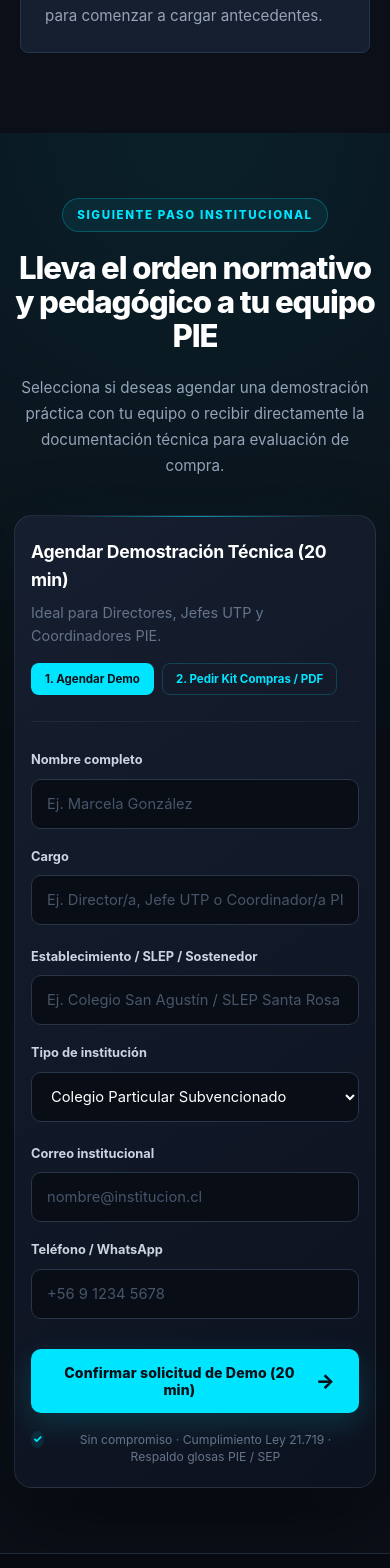
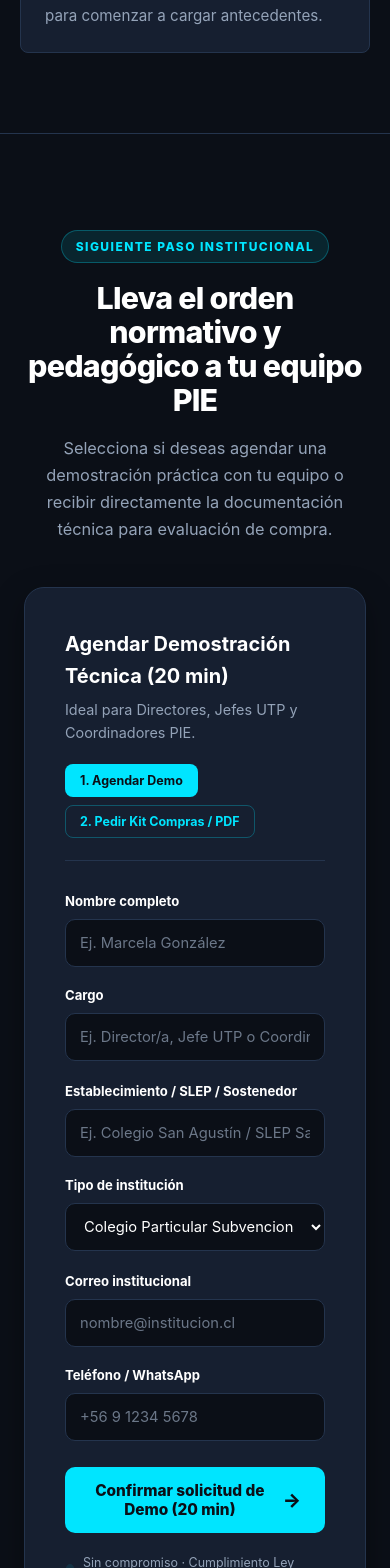
Before and after one commit to Milshakings/evaluaai-landing, a Next.js app: page / in a window 390 px wide. Shown: the part 9840-11408 px from the top of the page. Built offline with nearby package versions, Linux system fonts and the light colour scheme.

Commit message:
Update CTA.module.css

```diff
--- a/components/CTA.module.css
+++ b/components/CTA.module.css
@@ -1,13 +1,8 @@
 .section {
   position: relative;
-  padding: 110px 24px 100px;
-  background:
-    radial-gradient(
-      circle at 50% 0%,
-      rgba(0, 229, 255, 0.08),
-      transparent 45%
-    ),
-    #0b0f17;
+  padding: 96px 24px 90px;
+  background: var(--bg-dark);
+  border-top: 1px solid var(--border-color);
   overflow: hidden;
 }
 
@@ -19,26 +14,9 @@
   margin: 0 auto;
 }
 
-.backgroundGlow {
-  position: absolute;
-  width: 520px;
-  height: 520px;
-  top: 80px;
-  left: 50%;
-  transform: translateX(-50%);
-  background: rgba(0, 229, 255, 0.06);
-  filter: blur(100px);
-  border-radius: 50%;
-  pointer-events: none;
-}
-
-/* =========================
-   HEADER
-========================= */
-
 .header {
-  max-width: 850px;
-  margin: 0 auto 48px;
+  max-width: 820px;
+  margin: 0 auto 44px;
   text-align: center;
 }
 
@@ -46,179 +24,126 @@
   display: inline-flex;
   align-items: center;
   justify-content: center;
-  margin-bottom: 20px;
-  padding: 7px 14px;
-  border: 1px solid rgba(0, 229, 255, 0.25);
+  margin-bottom: 18px;
+  padding: 6px 14px;
+  border: 1px solid var(--brand-cyan-border);
   border-radius: 999px;
-  background: rgba(0, 229, 255, 0.07);
-  color: #00e5ff;
-  font-size: 0.72rem;
+  background: var(--brand-cyan-soft);
+  color: var(--brand-cyan);
+  font-size: 0.75rem;
   font-weight: 800;
-  letter-spacing: 0.14em;
+  letter-spacing: 0.12em;
   text-transform: uppercase;
 }
 
 .title {
   margin: 0;
-  color: #ffffff;
-  font-size: clamp(2rem, 4vw, 3.4rem);
+  color: var(--text-main);
+  font-size: clamp(1.9rem, 4vw, 3rem);
   font-weight: 800;
-  line-height: 1.08;
-  letter-spacing: -0.035em;
+  line-height: 1.12;
+  letter-spacing: -0.025em;
 }
 
 .description {
-  max-width: 720px;
-  margin: 22px auto 0;
-  color: #94a3b8;
-  font-size: 1.05rem;
-  line-height: 1.7;
+  max-width: 700px;
+  margin: 18px auto 0;
+  color: var(--text-muted);
+  font-size: 1.02rem;
+  line-height: 1.65;
 }
-
-/* =========================
-   CARD
-========================= */
 
 .card {
   position: relative;
   max-width: 920px;
   margin: 0 auto;
-  padding: 42px;
-  border: 1px solid rgba(148, 163, 184, 0.14);
-  border-radius: 24px;
-  background:
-    linear-gradient(
-      145deg,
-      rgba(22, 31, 48, 0.98),
-      rgba(13, 18, 31, 0.98)
-    );
-  box-shadow:
-    0 30px 80px rgba(0, 0, 0, 0.42),
-    0 0 50px rgba(0, 229, 255, 0.035);
-}
-
-.card::before {
-  content: "";
-  position: absolute;
-  top: 0;
-  left: 12%;
-  right: 12%;
-  height: 1px;
-  background: linear-gradient(
-    90deg,
-    transparent,
-    rgba(0, 229, 255, 0.6),
-    transparent
-  );
+  padding: 40px;
+  border: 1px solid var(--border-color);
+  border-radius: 20px;
+  background: var(--bg-card);
+  box-shadow: var(--shadow-card);
 }
 
 .cardHeader {
   display: flex;
   align-items: flex-start;
   justify-content: space-between;
-  gap: 24px;
-  margin-bottom: 34px;
-  padding-bottom: 26px;
-  border-bottom: 1px solid rgba(148, 163, 184, 0.1);
+  gap: 20px;
+  margin-bottom: 30px;
+  padding-bottom: 22px;
+  border-bottom: 1px solid var(--border-color);
 }
 
 .cardHeader h3 {
-  margin: 0 0 7px;
-  color: #ffffff;
+  margin: 0 0 6px;
+  color: var(--text-main);
   font-size: 1.25rem;
   font-weight: 700;
-  letter-spacing: -0.015em;
 }
 
 .cardHeader p {
   margin: 0;
-  color: #64748b;
+  color: var(--text-muted);
   font-size: 0.9rem;
 }
 
 .badge {
   flex-shrink: 0;
-  padding: 8px 13px;
-  border: 1px solid rgba(0, 229, 255, 0.2);
+  padding: 8px 14px;
+  border: 1px solid var(--brand-cyan-border);
   border-radius: 8px;
-  background: rgba(0, 229, 255, 0.06);
-  color: #00e5ff;
-  font-size: 0.72rem;
+  font-size: 0.78rem;
   font-weight: 700;
-  white-space: nowrap;
+  transition: all 0.2s ease;
 }
-
-/* =========================
-   FORM
-========================= */
 
 .form {
   display: flex;
   flex-direction: column;
-  gap: 22px;
+  gap: 20px;
 }
 
 .fieldGroup {
   display: grid;
   grid-template-columns: repeat(2, minmax(0, 1fr));
-  gap: 20px;
+  gap: 18px;
 }
 
 .field {
   display: flex;
   flex-direction: column;
-  gap: 8px;
+  gap: 7px;
 }
 
 .field label {
-  color: #cbd5e1;
-  font-size: 0.8rem;
+  color: var(--text-main);
+  font-size: 0.82rem;
   font-weight: 700;
 }
 
 .field input,
 .field select {
   width: 100%;
-  min-height: 50px;
-  padding: 13px 15px;
-  border: 1px solid #293548;
+  min-height: 48px;
+  padding: 12px 14px;
+  border: 1px solid var(--border-color);
   border-radius: 10px;
   outline: none;
-  background: #090d16;
-  color: #ffffff;
-  font-family: inherit;
+  background: var(--bg-dark);
+  color: var(--text-main);
   font-size: 0.92rem;
-  transition:
-    border-color 0.2s ease,
-    box-shadow 0.2s ease,
-    background 0.2s ease;
+  transition: border-color 0.2s ease;
 }
 
 .field input::placeholder {
-  color: #475569;
-}
-
-.field select {
-  cursor: pointer;
-}
-
-.field input:hover,
-.field select:hover {
-  border-color: #3b4b63;
+  color: var(--text-muted);
+  opacity: 0.7;
 }
 
 .field input:focus,
 .field select:focus {
-  border-color: #00e5ff;
-  background: #0c121e;
-  box-shadow:
-    0 0 0 3px rgba(0, 229, 255, 0.08),
-    0 0 20px rgba(0, 229, 255, 0.04);
+  border-color: var(--brand-cyan);
 }
-
-/* =========================
-   BUTTON
-========================= */
 
 .btnSubmit {
   display: flex;
@@ -226,60 +151,33 @@
   justify-content: center;
   gap: 12px;
   width: 100%;
-  min-height: 56px;
-  margin-top: 8px;
-  padding: 15px 24px;
-  border: 0;
+  min-height: 54px;
+  margin-top: 6px;
+  padding: 14px 24px;
   border-radius: 10px;
-  background: #00e5ff;
-  color: #071018;
-  font-family: inherit;
-  font-size: 0.95rem;
+  background: var(--brand-cyan);
+  color: var(--btn-text-on-brand);
+  font-size: 0.96rem;
   font-weight: 800;
-  letter-spacing: 0.01em;
-  cursor: pointer;
-  box-shadow:
-    0 10px 30px rgba(0, 229, 255, 0.16);
-  transition:
-    transform 0.2s ease,
-    box-shadow 0.2s ease,
-    background 0.2s ease;
+  transition: transform 0.2s ease, background-color 0.2s ease;
 }
 
 .btnSubmit:hover {
-  background: #21ebff;
+  background: var(--brand-cyan-hover);
   transform: translateY(-2px);
-  box-shadow:
-    0 14px 36px rgba(0, 229, 255, 0.24);
-}
-
-.btnSubmit:active {
-  transform: translateY(0);
 }
 
 .arrow {
-  font-size: 1.25rem;
-  line-height: 1;
-  transition: transform 0.2s ease;
+  font-size: 1.2rem;
 }
-
-.btnSubmit:hover .arrow {
-  transform: translateX(4px);
-}
-
-/* =========================
-   FOOTER FORM
-========================= */
 
 .formFooter {
   display: flex;
   align-items: center;
   justify-content: center;
   gap: 8px;
-  margin-top: -4px;
-  color: #64748b;
-  font-size: 0.76rem;
-  text-align: center;
+  color: var(--text-muted);
+  font-size: 0.78rem;
 }
 
 .check {
@@ -289,104 +187,17 @@
   width: 17px;
   height: 17px;
   border-radius: 50%;
-  background: rgba(0, 229, 255, 0.1);
-  color: #00e5ff;
+  background: var(--brand-cyan-soft);
+  color: var(--brand-cyan);
   font-size: 0.68rem;
   font-weight: 800;
 }
 
-/* =========================
-   TRUST
-========================= */
-
-.trust {
-  display: flex;
-  align-items: center;
-  justify-content: center;
-  flex-wrap: wrap;
-  gap: 10px;
-  margin-top: 28px;
-  color: #475569;
-  font-size: 0.72rem;
-  font-weight: 600;
-  text-align: center;
-}
-
-.dot {
-  color: #1e293b;
-}
-
-/* =========================
-   RESPONSIVE
-========================= */
-
 @media (max-width: 768px) {
-  .section {
-    padding: 80px 18px;
-  }
-
-  .header {
-    margin-bottom: 36px;
-  }
-
-  .title {
-    font-size: clamp(1.85rem, 8vw, 2.6rem);
-  }
-
-  .description {
-    font-size: 0.95rem;
-  }
-
-  .card {
-    padding: 28px 22px;
-    border-radius: 18px;
-  }
-
   .cardHeader {
     flex-direction: column;
-    gap: 16px;
-    margin-bottom: 28px;
   }
-
-  .badge {
-    align-self: flex-start;
-  }
-
   .fieldGroup {
     grid-template-columns: 1fr;
-    gap: 18px;
   }
 }
-
-@media (max-width: 480px) {
-  .section {
-    padding: 65px 14px;
-  }
-
-  .card {
-    padding: 22px 16px;
-  }
-
-  .cardHeader h3 {
-    font-size: 1.1rem;
-  }
-
-  .btnSubmit {
-    min-height: 54px;
-    font-size: 0.88rem;
-  }
-
-  .formFooter {
-    align-items: flex-start;
-    line-height: 1.4;
-  }
-
-  .trust {
-    flex-direction: column;
-    gap: 5px;
-  }
-
-  .dot {
-    display: none;
-  }
-}
```
